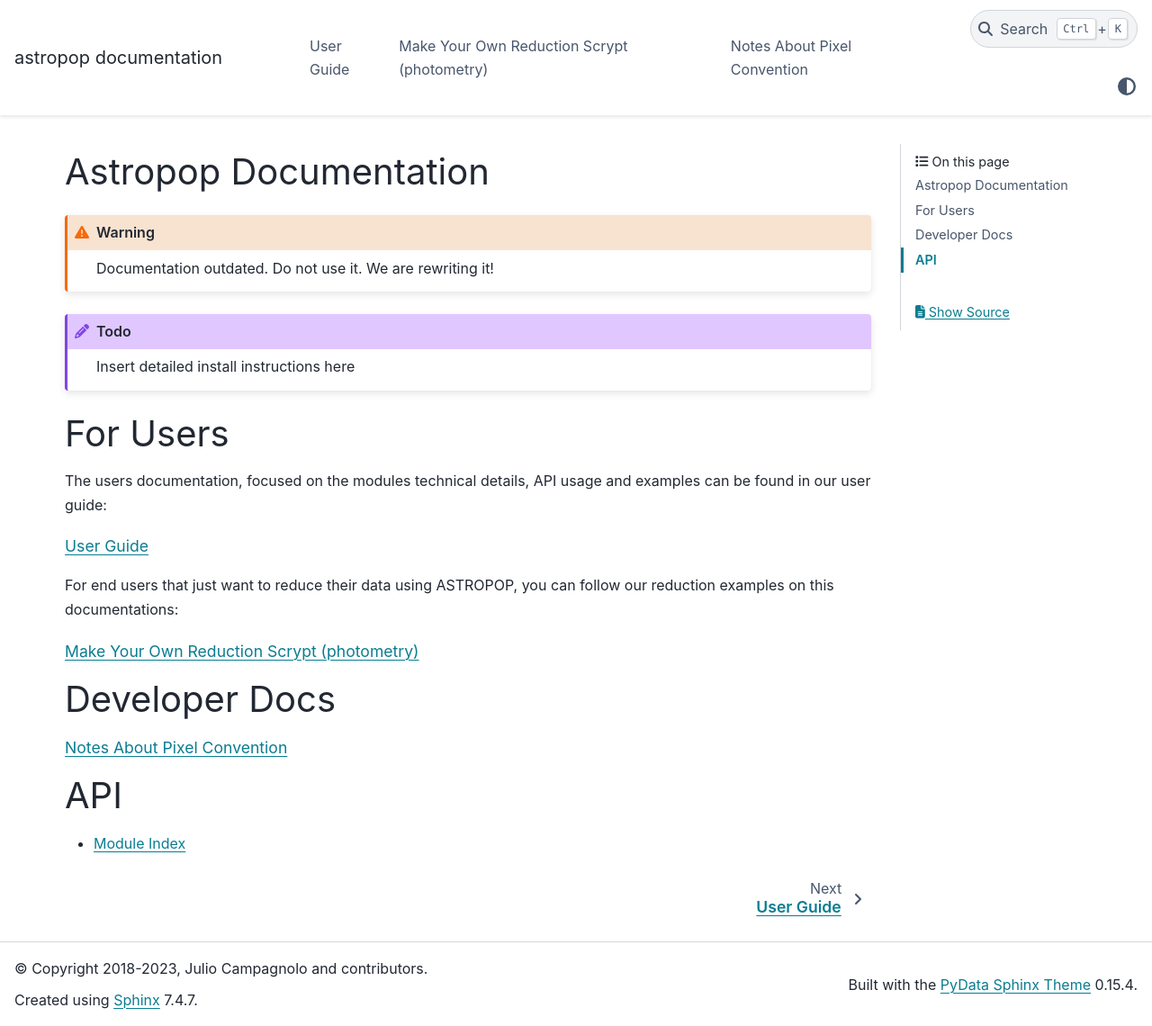
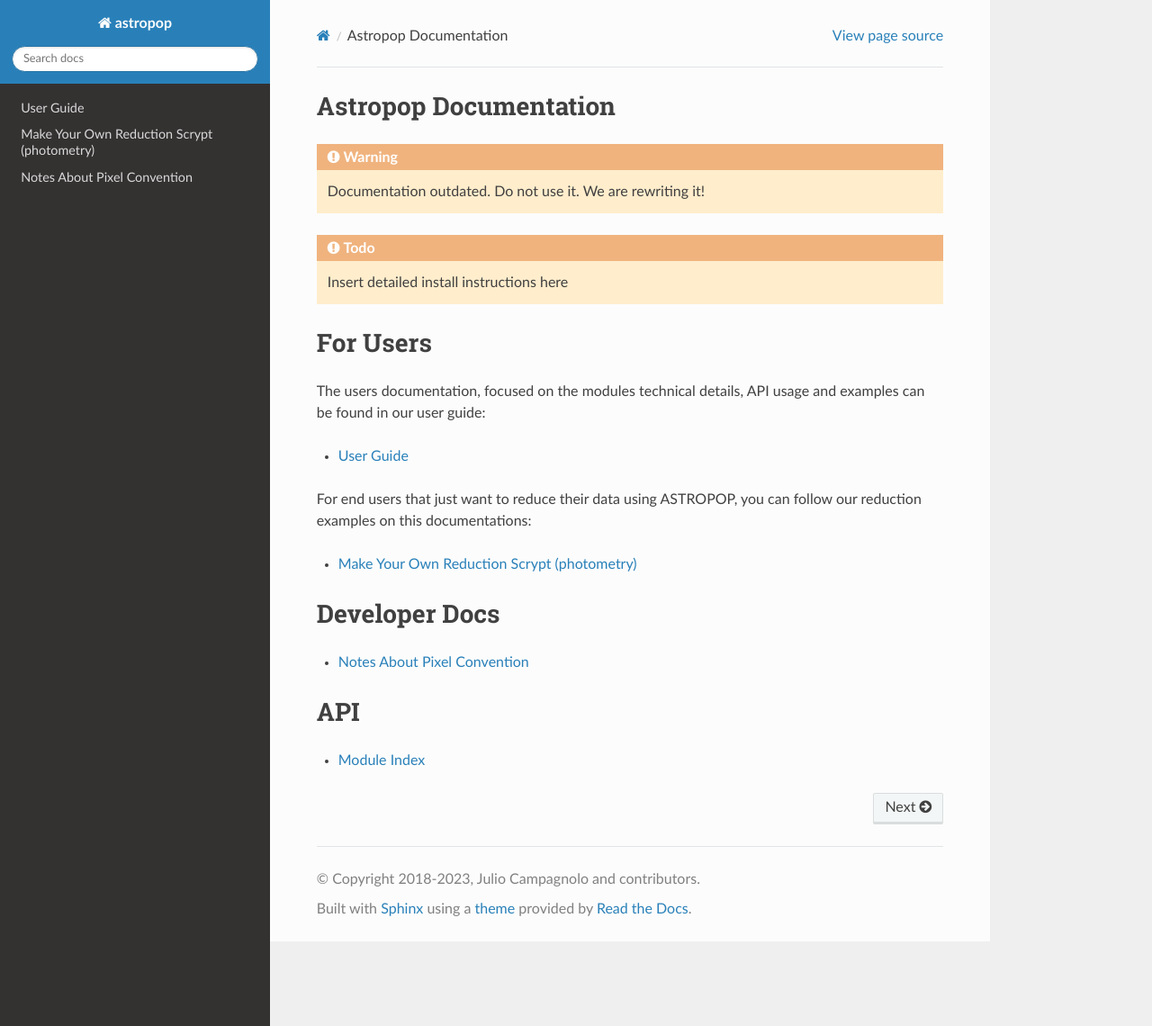
Before and after one commit to juliotux/astropop, a Sphinx documentation site: the page built from docs/index.rst, in a window 1280 px wide and 1140 px high. Shown: the whole window at 90% size. Built offline with Sphinx 7.4.7 and the Read the Docs theme 2.0.0, drawn with Linux system fonts in a browser that asks for light colours; the version number could not be read and is left out.

Commit message:
theme improvements

```diff
--- a/docs/_templates/autosummary/base.rst
+++ /dev/null
@@ -1,9 +0,0 @@
-{{ fullname | escape | underline }}
-
-.. currentmodule:: {{ module }}
-
-.. auto{{ objtype }}:: {{ objname }}
-
-.. raw:: html
-
-      <div style='clear:both'></div>
--- a/docs/_templates/autosummary/class.rst
+++ /dev/null
@@ -1,33 +0,0 @@
-{{ fullname | escape | underline }}
-
-.. currentmodule:: {{ module }}
-
-.. autoclass:: {{ objname }}
-
-.. rubric:: Methods Summary
-
-.. autosummary::
-    {% for item in members %}
-    {% if item in ['__call__'] %}
-        {{ objname }}.{{ item }}
-    {% endif %}
-    {% endfor %}
-    {% for item in methods %}
-    {% if item != '__init__' %}
-        {{ objname }}.{{ item }}
-    {% endif %}
-    {% endfor %}
-
-----
-
-{% for item in methods %}
-{% if item != '__init__' %}
-.. automethod:: {{ objname }}.{{ item }}
-{% endif %}
-{% endfor %}
-
-.. include:: backreferences/{{ fullname }}.examples
-
-.. raw:: html
-
-     <div style='clear:both'></div>
--- a/docs/_templates/autosummary/exception.rst
+++ /dev/null
@@ -1,10 +0,0 @@
-{{ fullname | escape | underline }}
-
-.. currentmodule:: {{ module }}
-
-.. autoexception:: {{ objname }}
-
-
-.. raw:: html
-
-     <div style='clear:both'></div>
--- a/docs/_templates/autosummary/function.rst
+++ /dev/null
@@ -1,11 +0,0 @@
-{{ fullname | escape | underline }}
-
-.. currentmodule:: {{ module }}
-
-.. autofunction:: {{ objname }}
-
-.. include:: backreferences/{{ fullname }}.examples
-
-.. raw:: html
-
-     <div style='clear:both'></div>
--- a/docs/_templates/autosummary/module.rst
+++ /dev/null
@@ -1,54 +0,0 @@
-.. raw:: html
-
-    <div class="api-module">
-
-``{{ fullname }}``
-{% for i in range(fullname|length + 15) %}-{% endfor %}
-
-.. raw:: html
-
-    <hr>
-
-.. automodule:: {{ fullname }}
-
-{% block classes %}
-{% if classes %}
-.. rubric:: Classes
-
-.. autosummary::
-  :toctree: ./
-{% for item in classes %}
-  {{ fullname }}.{{ item }}
-{% endfor %}
-{% endif %}
-{% endblock %}
-
-
-{% block functions %}
-{% if functions %}
-.. rubric:: Functions
-
-.. autosummary::
-  :toctree: ./
-{% for item in functions %}
-  {{ fullname }}.{{ item }}
-{% endfor %}
-{% endif %}
-{% endblock %}
-
-
-{% block exceptions %}
-{% if exceptions %}
-.. rubric:: Exceptions
-
-.. autosummary::
-  :toctree: ./
-{% for item in exceptions %}
-  {{ fullname }}.{{ item }}
-{% endfor %}
-{% endif %}
-{% endblock %}
-
-.. raw:: html
-
-    </div>
--- a/docs/conf.py
+++ b/docs/conf.py
@@ -8,18 +8,11 @@
 needs_sphinx = '4.3.0'
 
 extensions = [
-    'sphinx.ext.autodoc',
     'sphinx.ext.intersphinx',
-    'sphinx.ext.coverage',
-    'sphinx.ext.autosummary',
-    'sphinx.ext.doctest',
-    'sphinx.ext.graphviz',
-    'sphinx.ext.ifconfig',
     'sphinx.ext.extlinks',
     'sphinx.ext.todo',
     'sphinx.ext.mathjax',
     'sphinx_automodapi.automodapi',
-    'sphinx_automodapi.smart_resolver',
     'numpydoc',
     'matplotlib.sphinxext.plot_directive',
     'IPython.sphinxext.ipython_console_highlighting',
@@ -28,7 +21,8 @@
 ]
 
 extlinks = {
-    'doi': ('https://dx.doi.org/%s', 'doi:'),
+    'doi': ('https://dx.doi.org/%s', 'doi: %s'),
+    'bibcode': ('https://ui.adsabs.harvard.edu/abs/%s', 'bibcode: %s')
 }
 
 nbsphinx_allow_errors = True
@@ -60,7 +54,8 @@
 # General theme infos
 exclude_patterns = ['_templates', '_build', 'Thumbs.db', '.DS_Store']
 pygments_style = 'sphinx'
-html_theme = 'pydata_sphinx_theme'
+# html_theme = 'pydata_sphinx_theme'
+html_theme = "sphinx_rtd_theme"
 html_static_path = ['_static']
 htmlhelp_basename = 'astropop'
 
--- a/docs/data_structures.rst
+++ b/docs/data_structures.rst
@@ -1,4 +1,4 @@
-.. include:: ../references.txt
+.. include:: references.txt
 
 **************
 Data structues
--- a/docs/tools/testing.rst
+++ b/docs/tools/testing.rst
@@ -1,4 +1,4 @@
-.. include:: references.txt
+.. include:: ../references.txt
 
 Testing Helpers
 ===============
```
Also changed, not shown: 2 other files.
